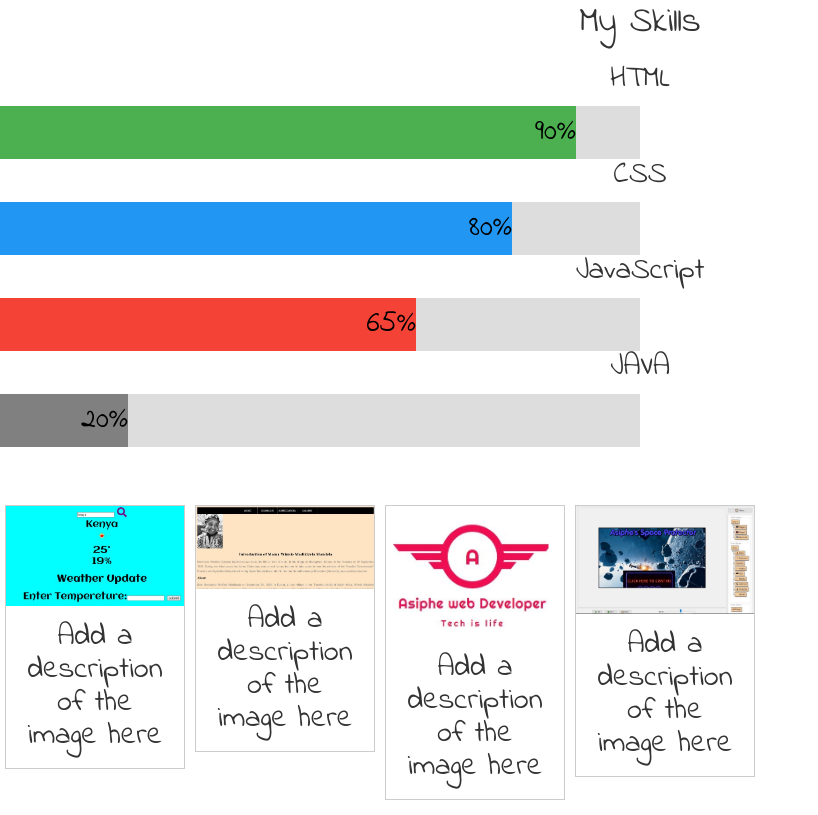
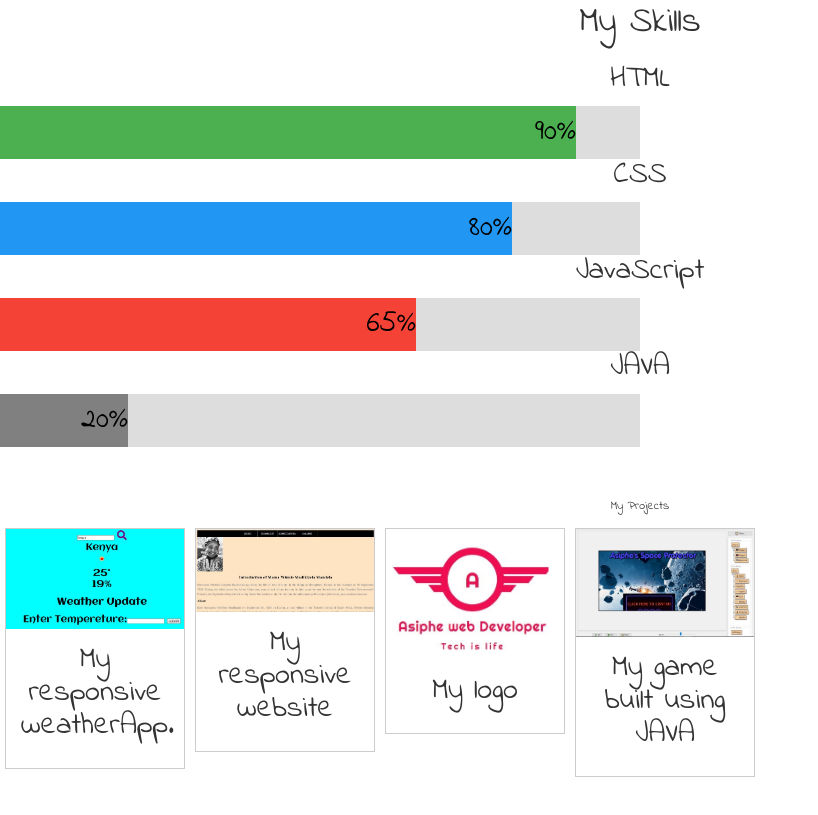
Before and after one commit to Asi-phe/online-portifolio, a plain HTML site: page index.html in a window 1280 px wide. Shown: the part 1315-2130 px from the top of the page, without its empty margins (0-818 px from the left). After the commit the page ends 2107 px from the top, so only its background shows below. Drawn offline with nearby package versions, Linux system fonts and the light colour scheme.

```diff
--- a/css/style.css
+++ b/css/style.css
@@ -111,3 +111,9 @@
   padding: 15px;
   text-align: center;
 }
+body{
+  te
+}
+p{
+  text-color:black;
+}
--- a/index.html
+++ b/index.html
@@ -88,32 +88,33 @@
 
 <!--images for projects-->
 <h1 id="projects"></h1>
+<h6>My Projects</h6>
 <div class="gallery">
   <a target="_blank" href="images/asipheapp.jpg">
     <img src="images/asipheapp.jpeg" alt="Cinque Terre" width="20%" height="200">
   </a>
-  <div class="desc">Add a description of the image here</div>
+  <div class="desc"><p>My responsive weatherApp.</p></div>
 </div>
 
 <div class="gallery">
   <a target="_blank" href="images/asiphewebsite.jpg">
     <img src="images/asiphewebsite.jpg" alt="Forest" width="20%" height="200">
   </a>
-  <div class="desc">Add a description of the image here</div>
+  <div class="desc"><p>My responsive website</p></div>
 </div>
 
 <div class="gallery">
   <a target="_blank" href="images/logo1.jpg">
     <img src="images/logo1.jpg" alt="Northern Lights" width="20%" height="200">
   </a>
-  <div class="desc">Add a description of the image here</div>
+  <div class="desc"><p>My logo</p></div>
 </div>
 
 <div class="gallery">
   <a target="_blank" href="images/mygame1.jpg">
     <img src="images/mygame1.jpg" alt="Mountains" width="20%" height="200">
   </a>
-  <div class="desc">Add a description of the image here</div>
+  <div class="desc"><p>My game built using JAVA</p></div>
 </div>
 
 
```
